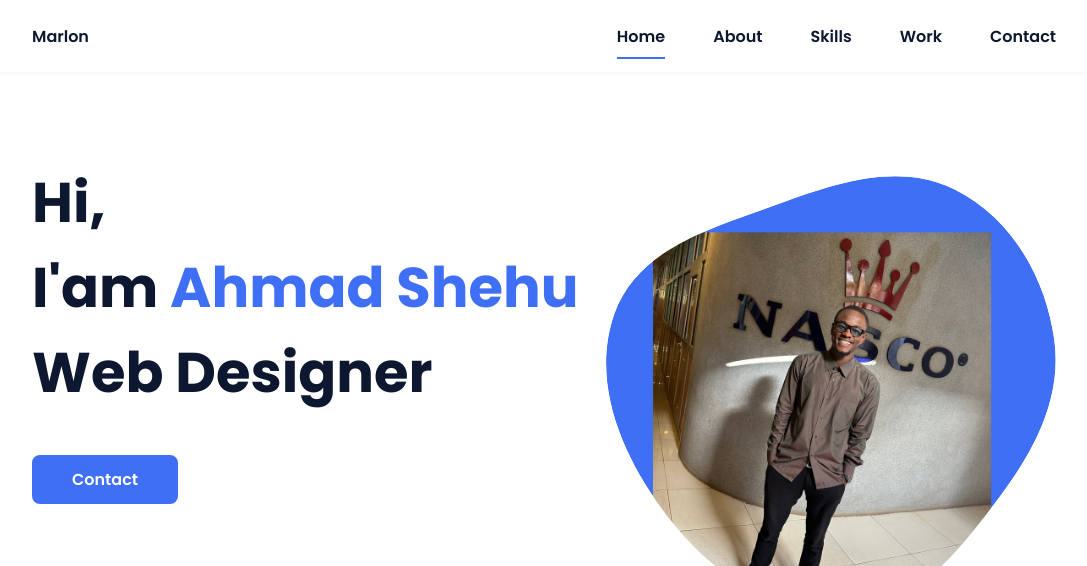
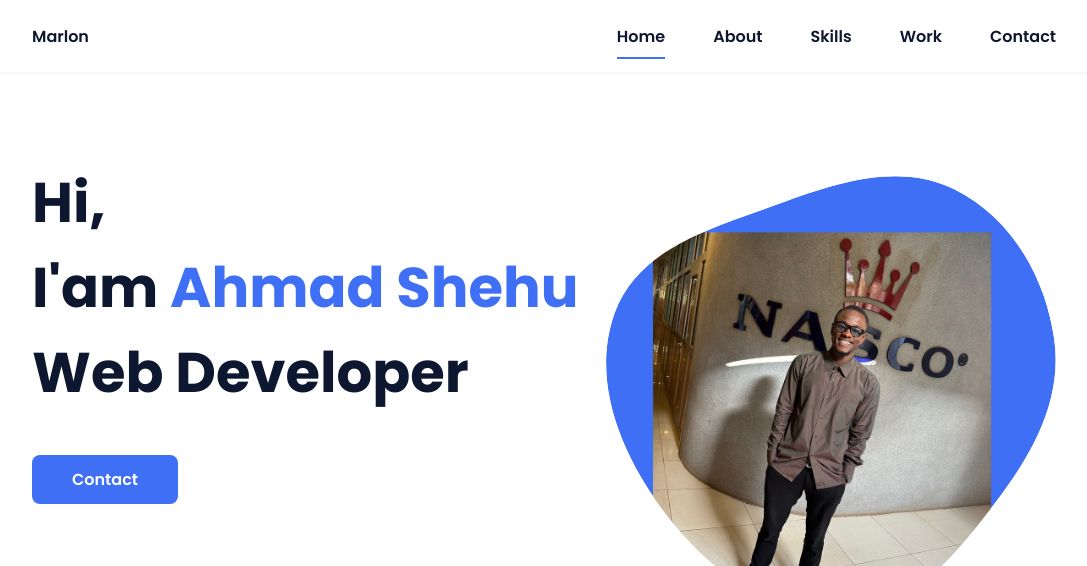
Before and after one commit to ahmadshehui/mymuna, a plain HTML site: page index.html in a window 1280 px wide. Shown: the top 566 px of the page, without its empty margins (96-1183 px from the left). Drawn offline with nearby package versions, Linux system fonts and the light colour scheme.

```diff
--- a/index.html
+++ b/index.html
@@ -39,7 +39,7 @@
             <!--===== HOME =====-->
             <section class="home bd-grid" id="home">
                 <div class="home__data">
-                    <h1 class="home__title">Hi,<br>I'am <span class="home__title-color">Ahmad Shehu</span><br> Web Designer</h1>
+                    <h1 class="home__title">Hi,<br>I'am <span class="home__title-color">Ahmad Shehu</span><br> Web Developer</h1>
 
                     <a href="#" class="button">Contact</a>
                 </div>
```
